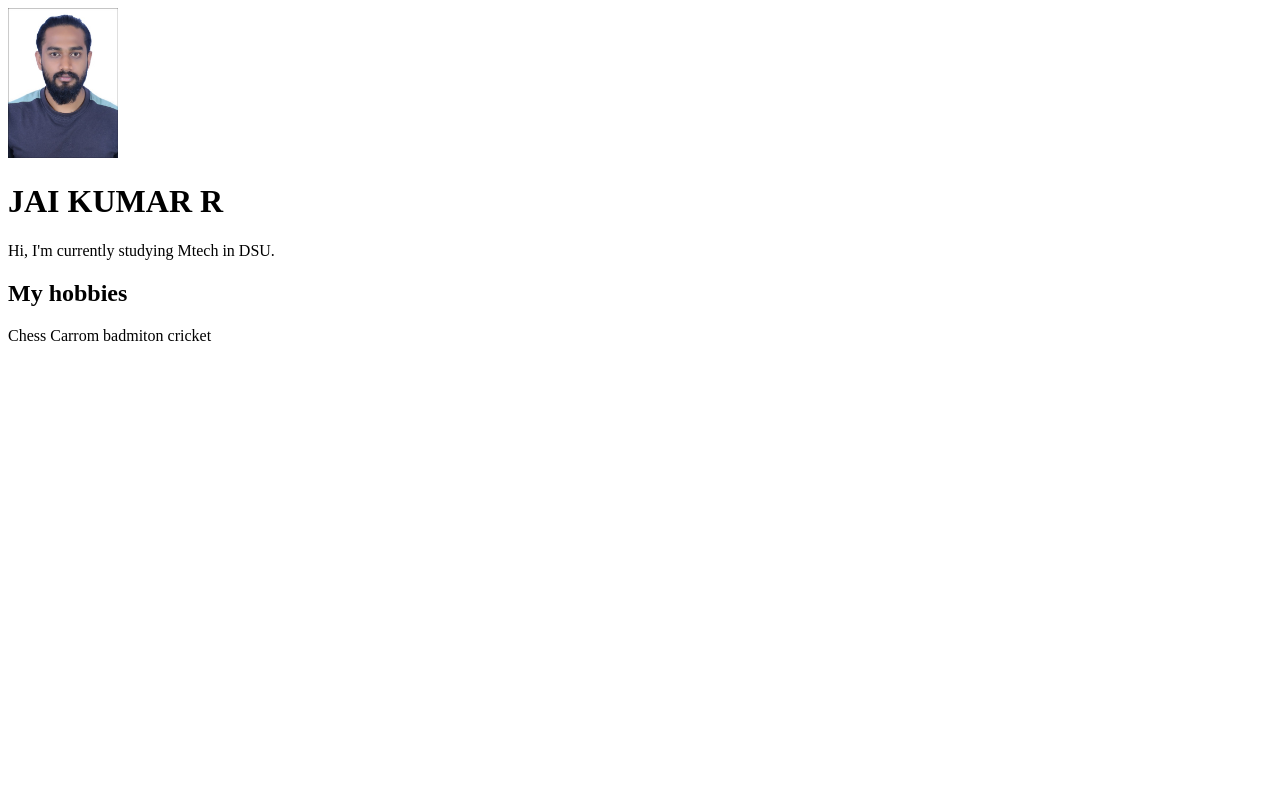
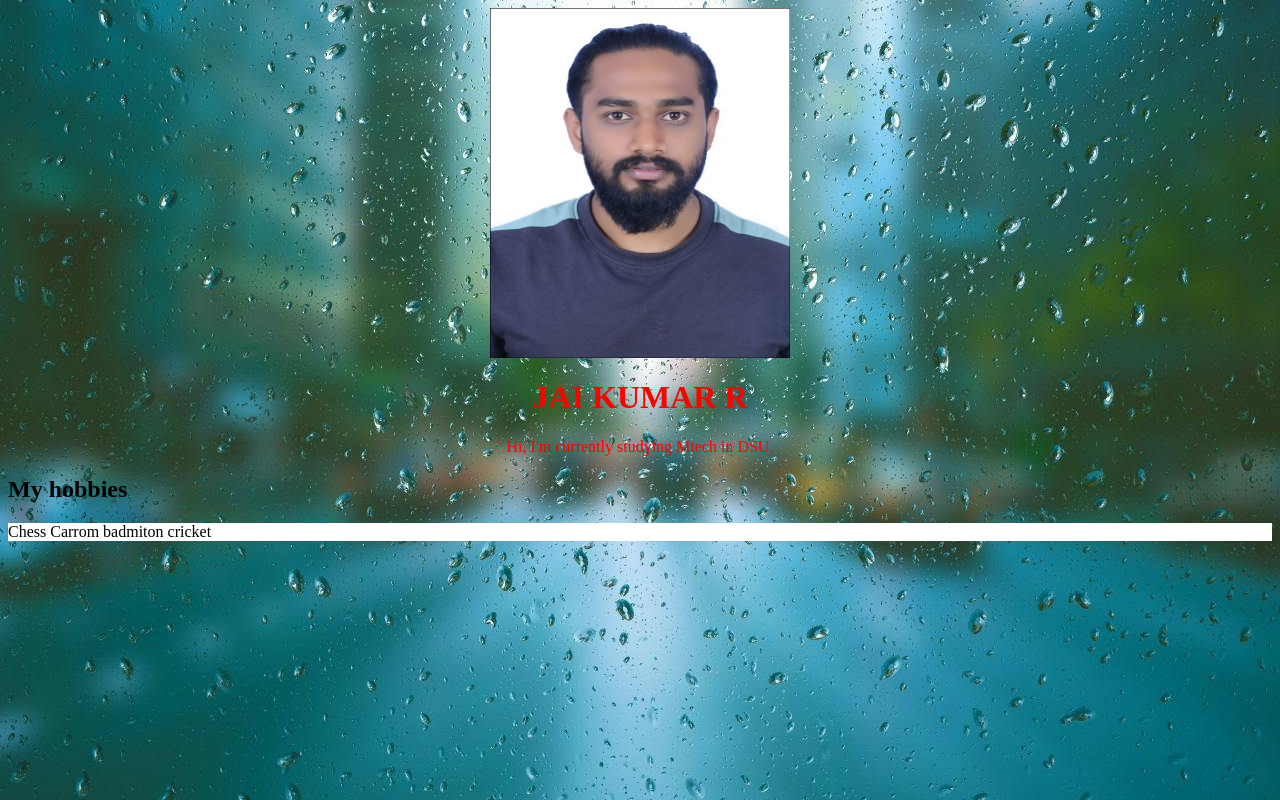
Before and after one commit to Alphamikey23/Kalvium-Block-element-and-Inline-element, a plain HTML site: page index.html in a window 1280 px wide. Drawn offline with Linux system fonts and the light colour scheme.

Commit message:
added css

```diff
--- a/index.html
+++ b/index.html
@@ -16,24 +16,28 @@ Important note: Add comments above the tag to mention the HTML element type
 -->
 <!doctype html>
 <html>
-  <header>
+  <head>
+    <link rel="stylesheet" href="style.css" />
     <title> My hobbies webpage </title>
-  </header>
+  </head>
   <body>
     <!-- div element belongs to block element -->
     <div>
       <!-- Img element belongs to Inline element -->
-      <img src="jay.jpg" height="150" width="110" > </img>
+      <img class="myimage" src="/Images/jay.JPG" > </img>
       <!-- h1 element belongs to block element -->
       <h1> JAI KUMAR R </h1>
       <p> Hi, I'm currently studying Mtech in DSU. </p>
       <!-- h2 element belongs to block element -->
       <h2> My hobbies </h2>
       <!-- below element belongs to inline element -->
+      <div class="hobbies" >
       <bold> Chess    </bold>
       <bold> Carrom   </bold>
       <bold> badmiton </bold>
       <bold> cricket  </bold>
+
+      </div>
       </div>
       </body>
       </html>
--- /dev/null
+++ b/style.css
@@ -0,0 +1,25 @@
+body {
+    background-image: url('Images/background.jpg');
+        background-repeat: no-repeat;
+        background-attachment: fixed;
+        background-position: center;
+}
+
+.myimage {
+    height: 350px;
+    width: 300px;
+    display: block;
+    margin-left: auto;
+    margin-right: auto;
+
+}
+
+h1 ,p{
+    font-family: 'Times New Roman', Times, serif;
+    text-align: center;
+    color:red;
+}
+
+.hobbies {
+    background-color: white;
+}
```
Also changed, not shown: Images/background.jpg (added), Images/jay.JPG (renamed from jay.JPG).
